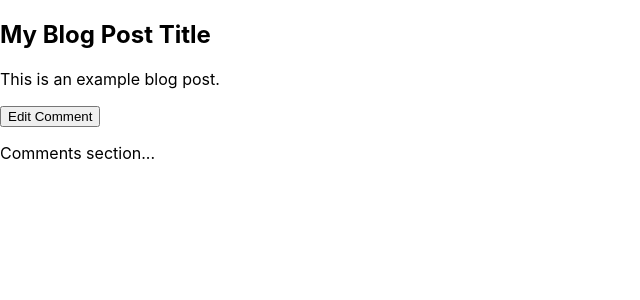
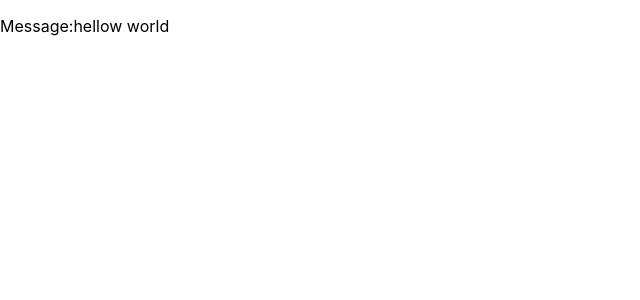
Before and after one commit to ericaferrao/BlogPostReact18Erica2025, a React (Create React App) app: page / in a window 1280 px wide. Shown: the top 300 px of the page, without its empty margins (0-640 px from the left). Built offline with nearby package versions, Linux system fonts and the light colour scheme.

Commit message:
simple context example

```diff
--- a/src/App.js
+++ b/src/App.js
@@ -1,40 +1,30 @@
-import logo from './logo.svg';
 import './App.css';
-import { use } from 'react';
+
+import { useContext } from 'react';
+
+import MessageContext from './context/MessageContext';
 
 function App() {
-  const userInfo = { username: "Erica", isAdmin: true };
+  const message = "hellow world";
   return (
-    <BlogPage userInfo={userInfo} />
+    <>
+      <MessageContext.Provider value={message}>
+        <ComponentA />
+
+      </MessageContext.Provider>
+    </>
   );
 }
 
-function BlogPage({ userInfo }) {
+function ComponentA() {
   return (
-    <Post userInfo={userInfo} />
-  );
-}
+    <> <ComponentB /></>)
+};
 
-function Post({ userInfo }) {
+function ComponentB() {
+  const message = useContext(MessageContext)
   return (
-    <div>
-      <h2>My Blog Post Title </h2>
-      <p>This is an example blog post.</p>
-      <Comments userInfo={userInfo} />
-    </div>
-  );
-}
-
-function Comments({ userInfo }) {
-  return (
-    <div>
-      {
-        userInfo.isAdmin && <button>Edit Comment</button>
-      }
-      <p>Comments section... </p>
-
-    </div>
-  );
-}
+    <> <p>Message:{message}</p> </>)
+};
 
 export default App;
--- /dev/null
+++ b/src/context/MessageContext.js
@@ -0,0 +1,5 @@
+import { createContext } from "react";
+
+const MessageContext = createContext();
+
+export default MessageContext;
```
